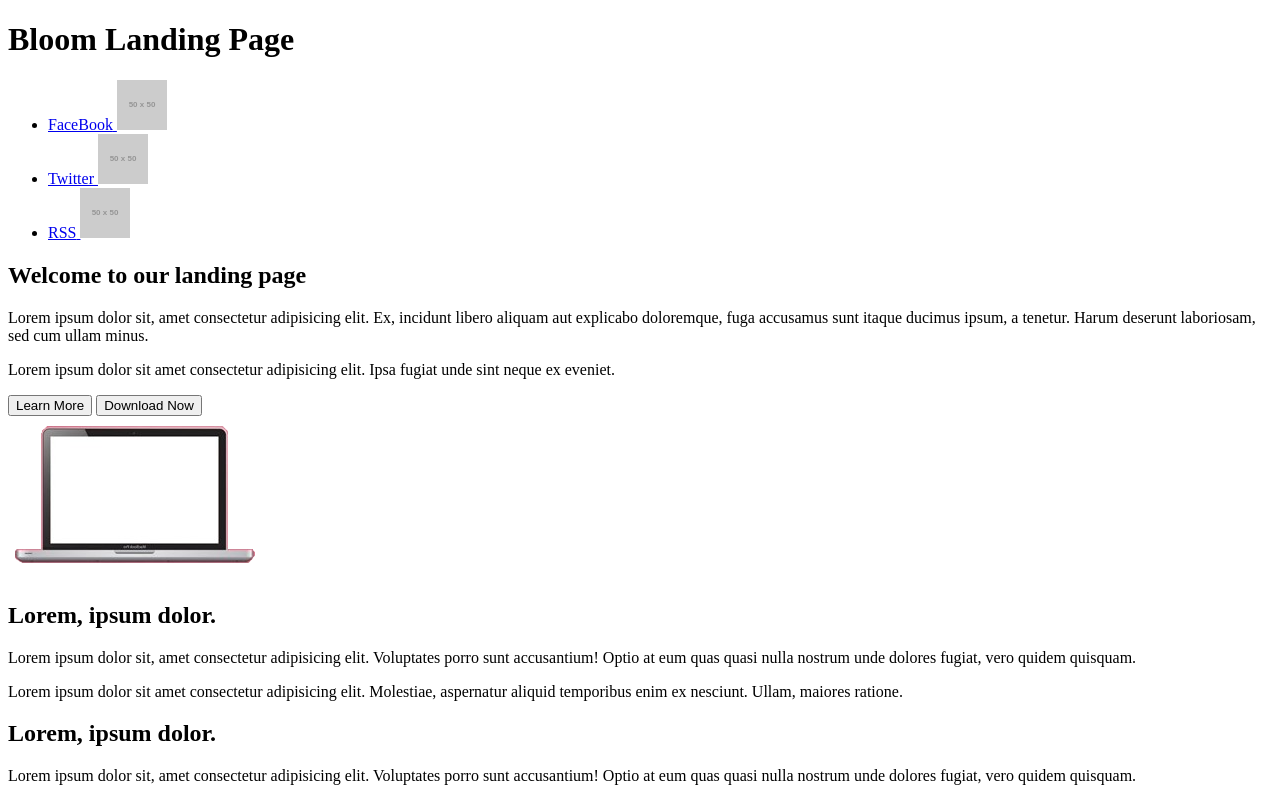
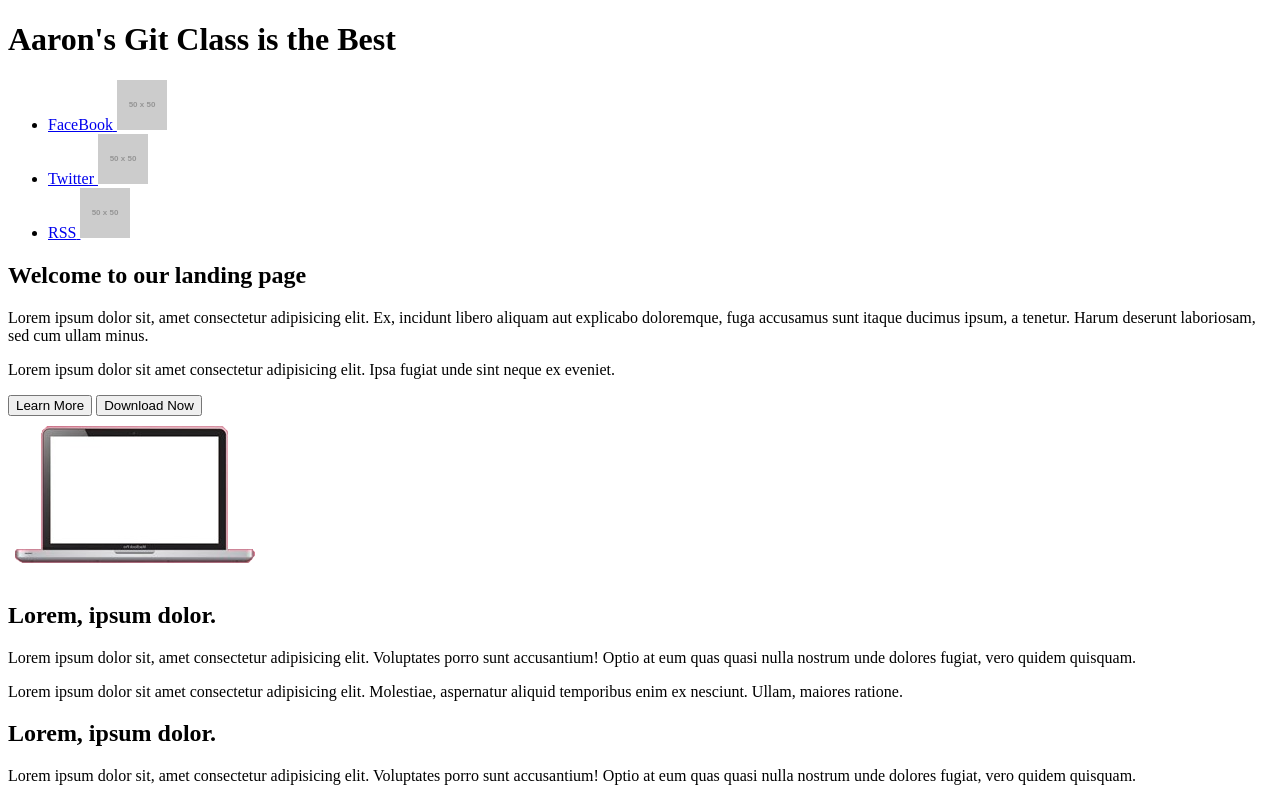
Before and after one commit to Walrus-Dog/Bloom, a plain HTML site: page bloomherb.html in a window 1280 px wide. Shown: the top 798 px of the page. Drawn offline with Linux system fonts and the light colour scheme; placeholder pictures from the web are drawn by us.

Commit message:
Example commit for pull request

```diff
--- a/bloomherb.html
+++ b/bloomherb.html
@@ -9,7 +9,7 @@
 <body>
     <header class="header" id="header">
         <div class="inner">
-            <h1 class="logo">Bloom Landing Page</h1>
+            <h1 class="logo">Aaron's Git Class is the Best</h1>
             <nav class="nav top-nav">
                 <ul class="social-list">
                     <li class="so-list-item">
```
